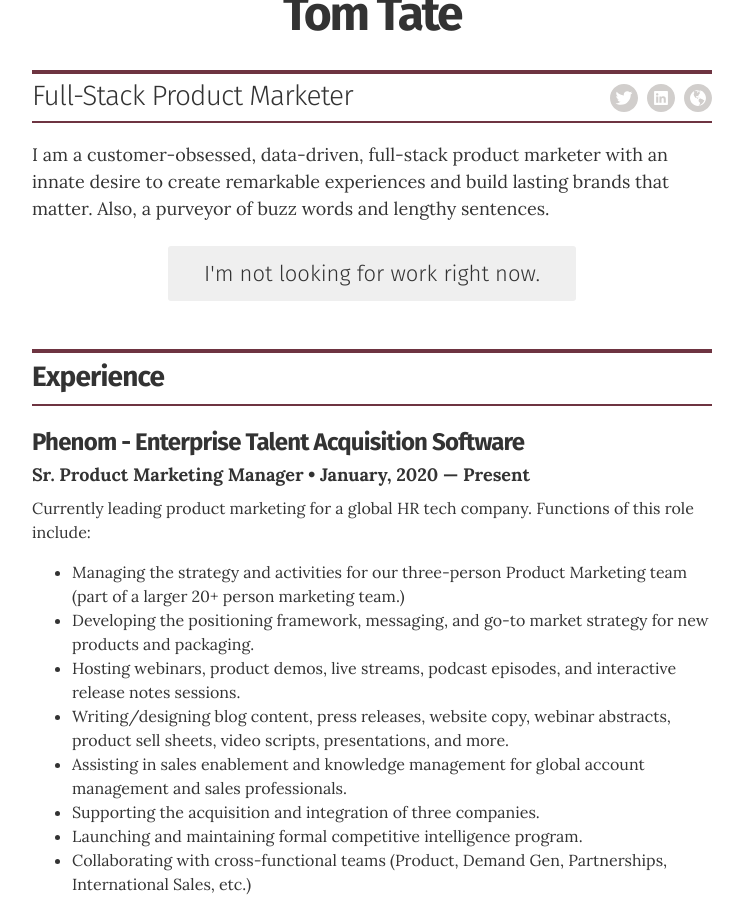
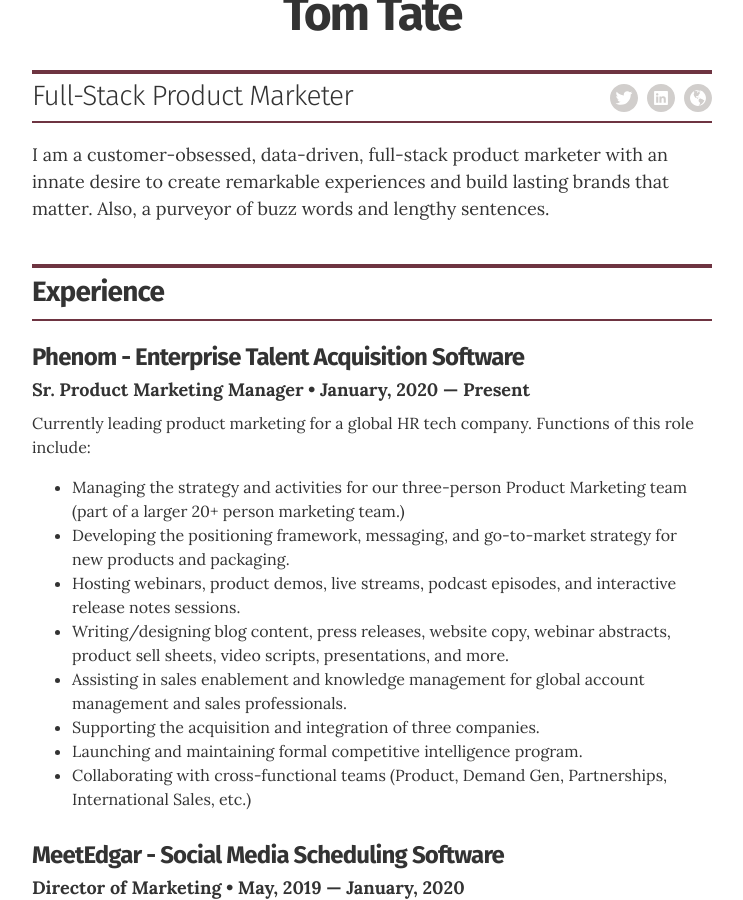
Before and after one commit to tnrt/tnrt-resume, a Jekyll site: the page built from index.html, in a window 1280 px wide and 900 px high, scrolled down 220 px. Shown: the whole window, without its empty margins (268-1011 px from the left). Built offline with Jekyll 4.4.1, drawn with Linux system fonts in a browser that asks for light colours.

Commit message:
Update resume.html

```diff
--- a/_layouts/resume.html
+++ b/_layouts/resume.html
@@ -30,12 +30,12 @@
           <p>I am a customer-obsessed, data-driven, full-stack product marketer with an innate desire to create remarkable experiences and build lasting brands that matter. Also, a purveyor of buzz words and lengthy sentences.</p>
         </div>
 
-        {% if site.resume_looking_for_work == 'yes' %}
+<!--         {% if site.resume_looking_for_work == 'yes' %}
         <a href="mailto:{{ site.resume_contact_email }}" class="contact-button">Contact me</a>
         {% elsif site.resume_looking_for_work == 'no' %}
         <a class="contact-button not-looking">I'm not looking for work right now.</a>
         {% else %}
-        {% endif %}
+        {% endif %} -->
 
       </header>
 
@@ -53,7 +53,7 @@
           <p class="resume-item-copy">Currently leading product marketing for a global HR tech company. Functions of this role include:</p>
           <ul class="resume-item-list">
             <li> Managing the strategy and activities for our three-person Product Marketing team (part of a larger 20+ person marketing team.)</li>
-            <li> Developing the positioning framework, messaging, and go-to market strategy for new products and packaging.</li>
+            <li> Developing the positioning framework, messaging, and go-to-market strategy for new products and packaging.</li>
             <li> Hosting webinars, product demos, live streams, podcast episodes, and interactive release notes sessions.</li>
             <li> Writing/designing blog content, press releases, website copy, webinar abstracts, product sell sheets, video scripts, presentations, and more.</li>
             <li> Assisting in sales enablement and knowledge management for global account management and sales professionals.</li>
```
